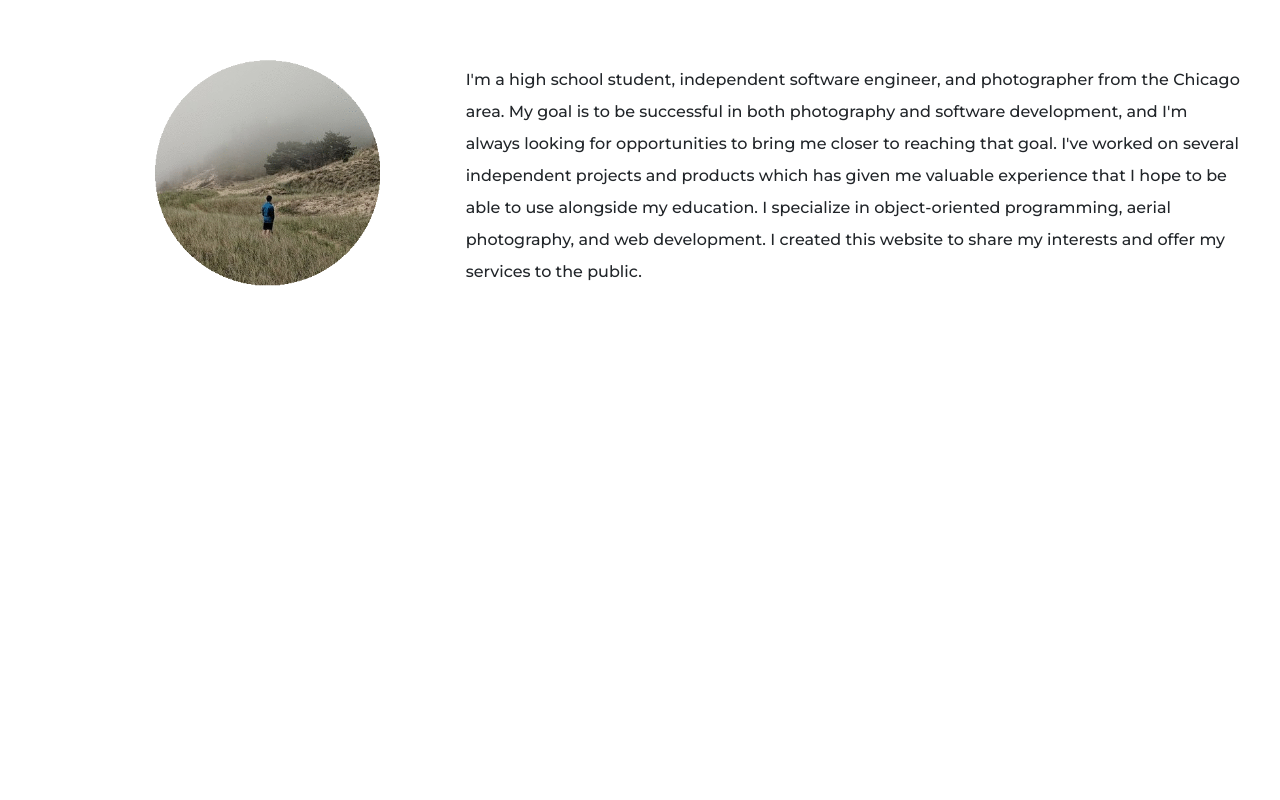
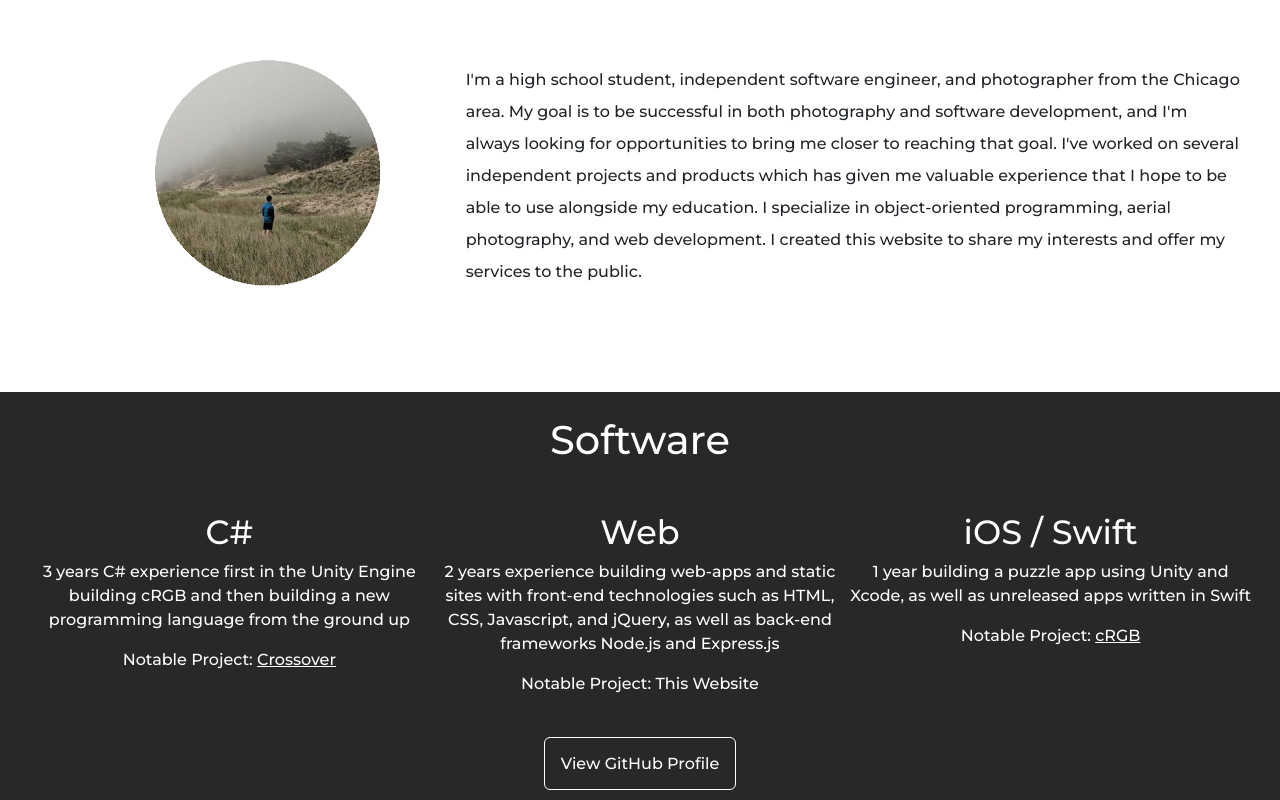
Before and after one commit to david-kuehn/dk-website, a website: page public/html/index_btstrp.html in a window 1280 px wide. Shown: the part 824-1624 px from the top of the page. Before the commit the page ends 1216 px from the top, so only its background shows below. Drawn offline with nearby package versions, Linux system fonts and the light colour scheme; files that its build step writes are made by us from their sources; files whose address does not match are found by name.

Commit message:
Software box is nearly complete. Hover on panel button still needs to be added.

```diff
--- a/public/css/default_btstrp.css
+++ b/public/css/default_btstrp.css
@@ -1,5 +1,9 @@
 body {
   font-family: 'Montserrat', sans-serif !important;
+}
+
+a {
+  text-decoration: none;
 }
 
 #top-photo-box {
@@ -58,6 +62,45 @@ body {
   line-height: 2em;;
 }
 
+#software-box {
+  background-color: #282828;
+  color: white;
+  text-align: center;
+  padding: 1.5em;
+}
+
+.software-panel {
+  padding: 2.5em 0;
+}
+
+.panel-header {
+  font-size: 210%;
+}
+
+.np-link {
+  color: white;
+  text-decoration: underline;
+}
+
+.np-link:hover {
+  color: white;
+  text-decoration: underline;
+}
+
+.panel-button-container {
+  text-align: center;
+  margin: 0 auto;
+}
+
+#github-button {
+  color: white;
+  background-color: #282828;
+  padding: 1em 1em;
+  border:1px solid white;
+  border-radius: 6px;
+  transition: background-color .3s;
+}
+
 @media only screen and (min-width : 768px) {
   .tagline {
     font-size: 200%;
--- a/public/html/index_btstrp.html
+++ b/public/html/index_btstrp.html
@@ -93,6 +93,38 @@
       </div>
     </div>
 
+    <div id="software-box">
+      <h1>Software</h1>
+
+      <div class="container-fluid software-panels-container">
+        <div class="row">
+          <div class="col-sm-4 software-panel">
+            <h1 class="panel-header">C#</h1>
+            <p>3 years C# experience first in the Unity Engine building cRGB and then building a new programming language from the ground up</p>
+
+            <p class="notable-project">Notable Project: <a class="np-link" href="https://github.com/david-kuehn/crossover" target="_blank">Crossover</a></p>
+          </div>
+
+          <div class="col-sm-4 software-panel">
+            <h1 class="panel-header">Web</h1>
+            <p>2 years experience building web-apps and static sites with front-end technologies such as HTML, CSS, Javascript, and jQuery, as well as back-end frameworks Node.js and Express.js</p>
+
+            <p class="notable-project">Notable Project: This Website</p>
+          </div>
+
+          <div class="col-sm-4 software-panel">
+            <h1 class="panel-header">iOS / Swift</h1>
+            <p>1 year building a puzzle app using Unity and Xcode, as well as unreleased apps written in Swift</p>
+
+            <p class="notable-project">Notable Project: <a class="np-link" href="https://www.appstore.com/apps/cRGB" target="_blank">cRGB</a></p>
+        </div>
+
+        <div class="panel-button-container">
+          <a class="panel-button" id="github-button" href="https://github.com/david-kuehn" target="_blank">View GitHub Profile</a>
+        </div>
+      </div>
+    </div>
+
     <!-- jQuery first, then Popper.js, then Bootstrap JS -->
     <script src="https://cdnjs.cloudflare.com/ajax/libs/popper.js/1.14.3/umd/popper.min.js" integrity="sha384-ZMP7rVo3mIykV+2+9J3UJ46jBk0WLaUAdn689aCwoqbBJiSnjAK/l8WvCWPIPm49" crossorigin="anonymous"></script>
     <script src="https://stackpath.bootstrapcdn.com/bootstrap/4.1.3/js/bootstrap.min.js" integrity="sha384-ChfqqxuZUCnJSK3+MXmPNIyE6ZbWh2IMqE241rYiqJxyMiZ6OW/JmZQ5stwEULTy" crossorigin="anonymous"></script>
```
